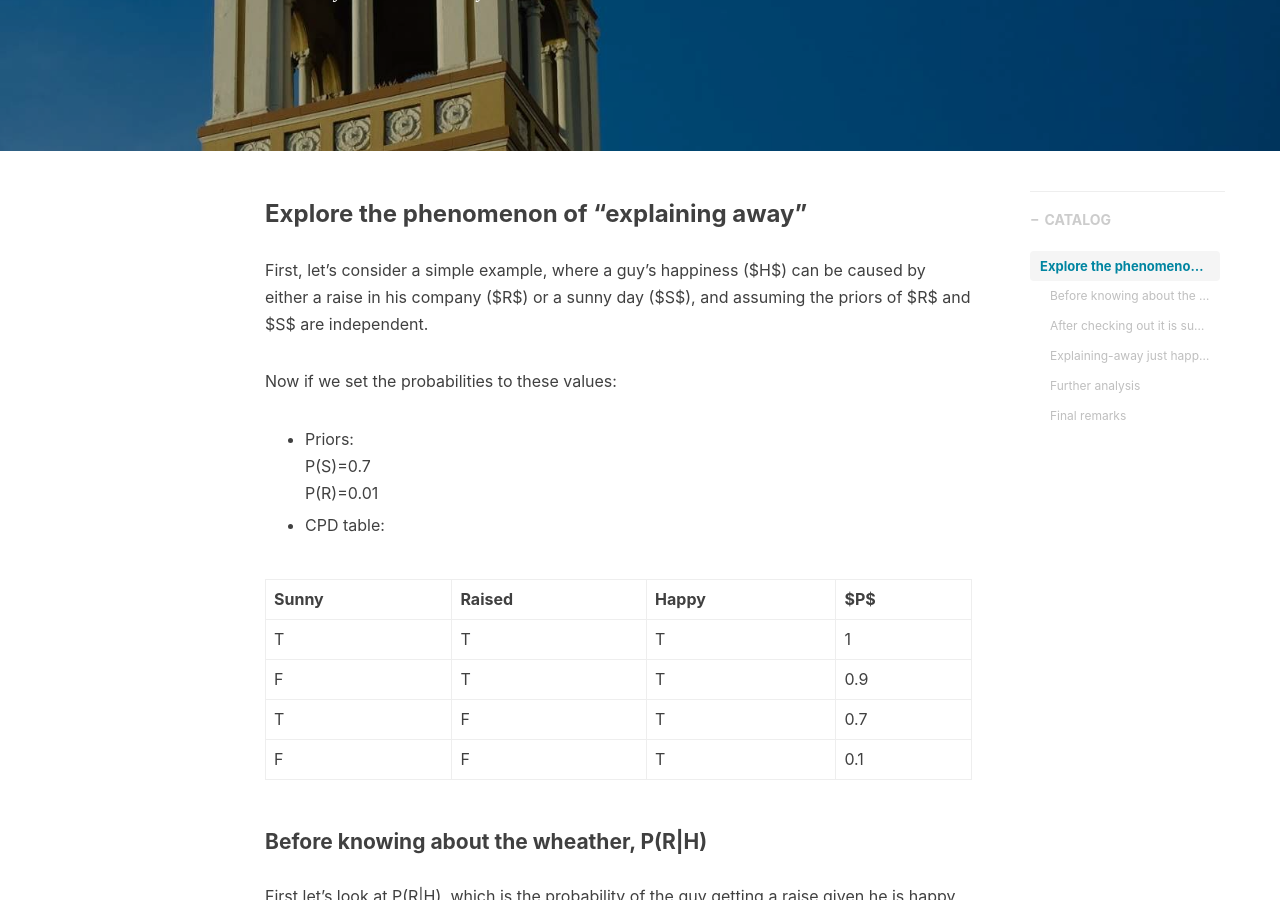
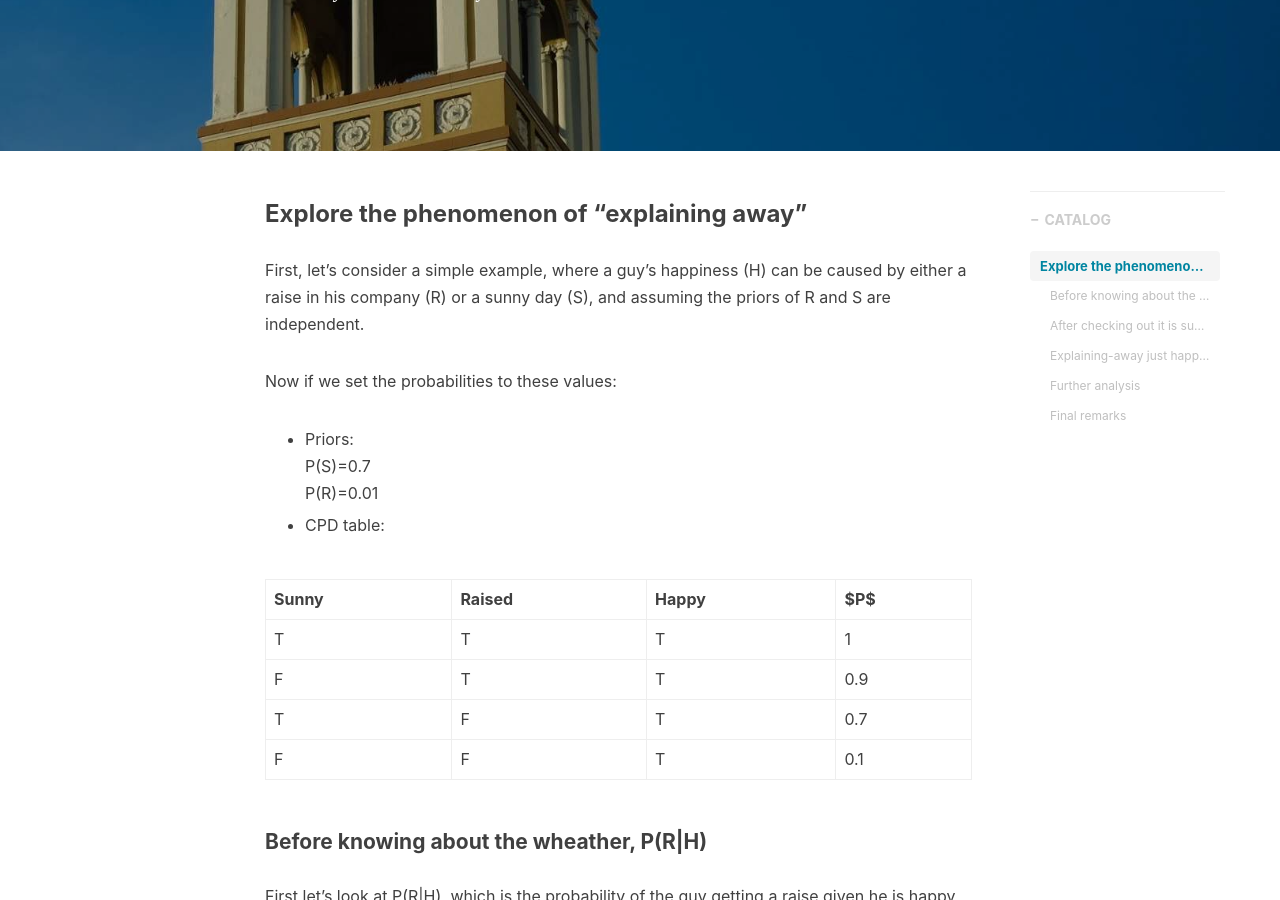
Before and after one commit to Alex-X-W/Alex-X-W.github.io, a Jekyll site: the page built from _posts/2018-01-18-explain_away.markdown, in a window 1280 px wide and 900 px high, scrolled down 372 px. Built offline with Jekyll 4.4.1, drawn with Linux system fonts in a browser that asks for light colours; nearby versions of some CDN libraries; comment, search, counter and statistics services are not loaded.

```diff
--- a/_posts/2018-01-18-explain_away.markdown
+++ b/_posts/2018-01-18-explain_away.markdown
@@ -13,7 +13,7 @@ tags:
 ---
 
 ### Explore the phenomenon of "explaining away"
-First, let's consider a simple example, where a guy's happiness ($H$) can be caused by either a raise in his company ($R$) or a sunny day ($S$), and assuming the priors of $R$ and $S$ are independent.
+First, let's consider a simple example, where a guy's happiness (H) can be caused by either a raise in his company (R) or a sunny day (S), and assuming the priors of R and S are independent.
 
 Now if we set the probabilities to these values:
 - Priors:
```
